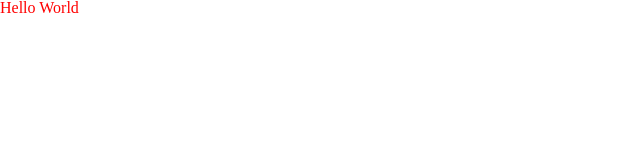
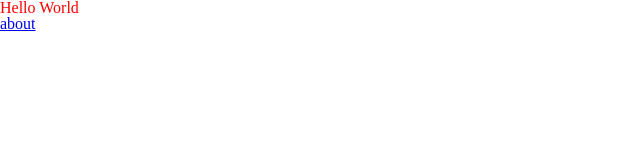
Before and after one commit to tandoancs/nguyentuankiet, a plain HTML site: page index.html in a window 1280 px wide. Shown: the full height of the page, 0-640 px from the left. Drawn offline with Linux system fonts and the light colour scheme.

Commit message:
update index.html

```diff
--- a/index.html
+++ b/index.html
@@ -10,5 +10,7 @@
 
     <h2>Hello World</h2>
 
+    <nav> <a href="http://127.0.0.1:5500/about.html">about</a></nav>
+
 </body>
 </html>
```
